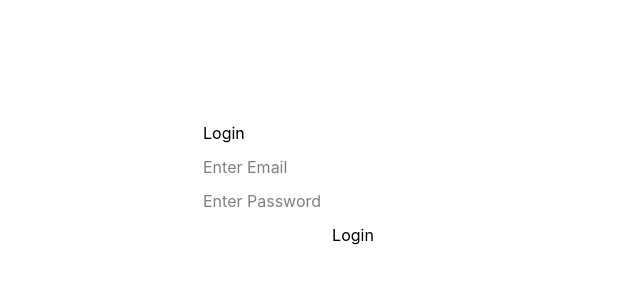
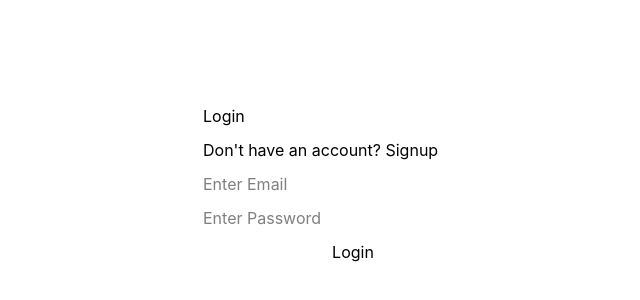
Before and after one commit to NikhilaPusapelly/team-task-manager, a React (Vite) app in the folder client/: page / in a window 1280 px wide. Shown: the part 216-516 px from the top of the page, without its empty margins (287-927 px from the left). Built offline with nearby package versions, Linux system fonts and the light colour scheme; the HTML template or start-up script is replaced by a standard one.

Commit message:
added signup link

```diff
--- a/client/src/api/axios.js
+++ b/client/src/api/axios.js
@@ -1,7 +1,7 @@
 import axios from "axios";
 
 const API = axios.create({
-  baseURL: "http://localhost:5000/api",
+  baseURL: "https://team-task-manager-vrdg.onrender.com/api",
 });
 
 export default API;
--- a/client/src/pages/Login.jsx
+++ b/client/src/pages/Login.jsx
@@ -1,6 +1,7 @@
 import { useState } from "react";
 import API from "../api/axios";
 import { useNavigate } from "react-router-dom";
+import { Link } from "react-router-dom";
 
 function Login() {
 
@@ -71,6 +72,12 @@
       >
 
         <h2>Login</h2>
+        <p>
+  Don't have an account?{" "}
+  <Link to="/signup">
+    Signup
+  </Link>
+</p>
 
         <input
           type="email"
```
